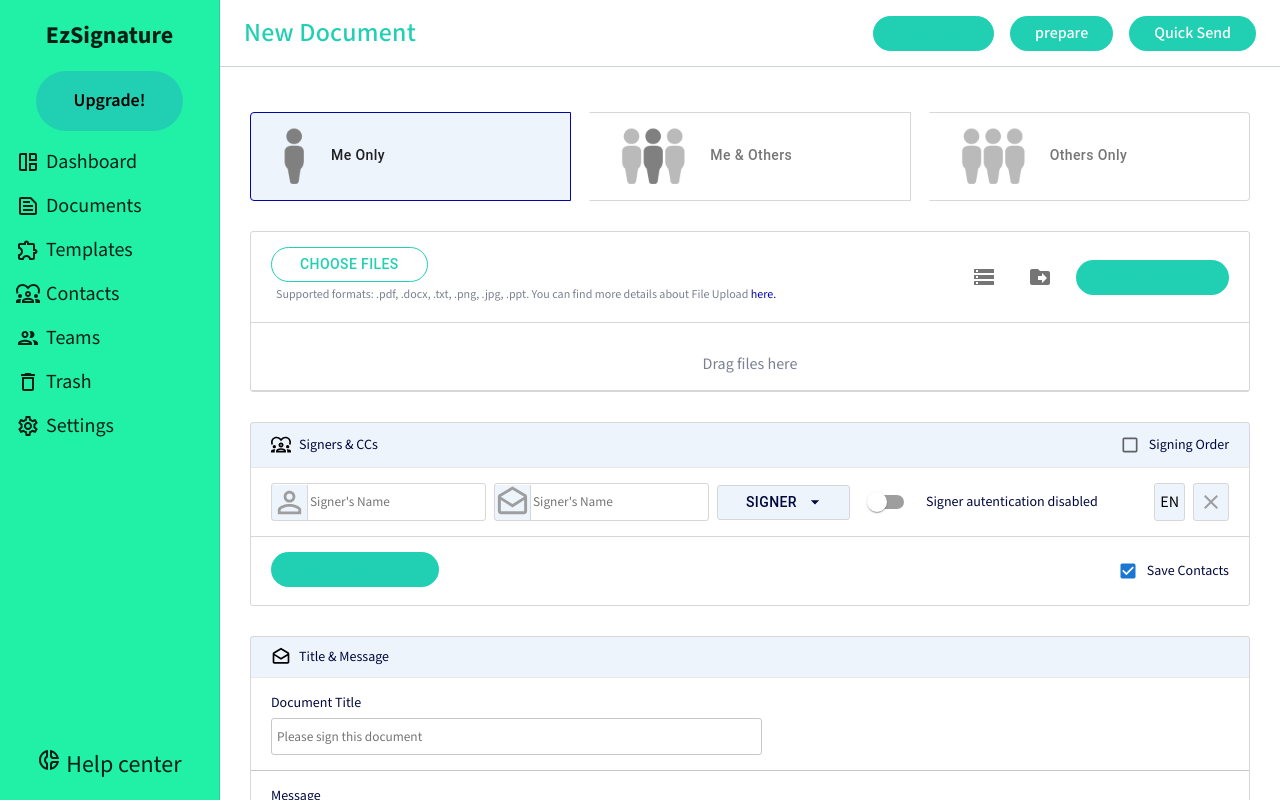
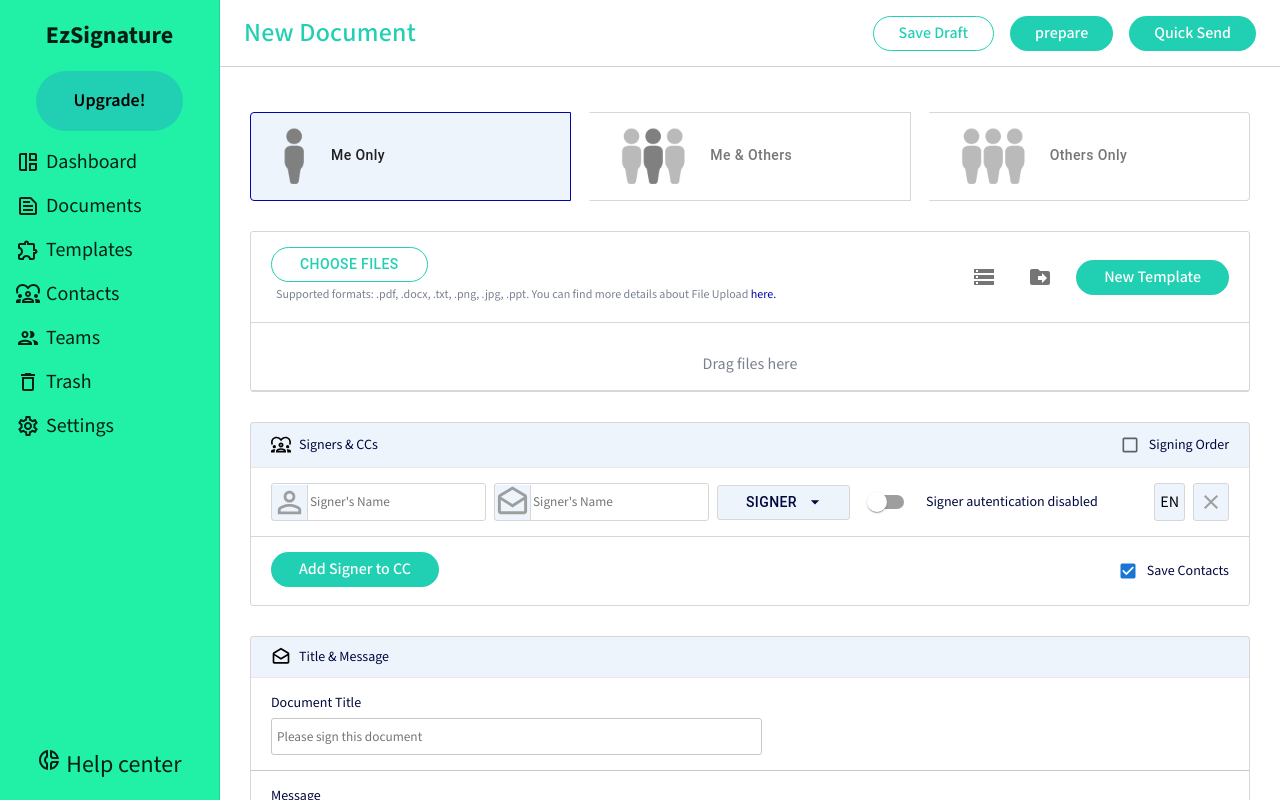
Before and after one commit to asadmehdii/ez-signature, a Next.js app: page /pages/newDocument in a window 1280 px wide. Shown: the top 800 px of the page. Built offline with nearby package versions, Linux system fonts and the light colour scheme.

Commit message:
color changes

```diff
--- a/src/app/components/dashboardTopbar/topbar.tsx
+++ b/src/app/components/dashboardTopbar/topbar.tsx
@@ -49,7 +49,7 @@
            </Box>
           {hideRightContent && <Box component={"div"} display={"flex"} alignItems={"center"} gap={2}>
           {isBellIcon && <IconButton sx={{boxShadow:"none",bgcolor:"none"}}><NotificationsIcon  sx={{fontSize:26,color:"#000"}} /></IconButton> }
-          {outlinedBtn && <Button to={secondBtnUrl} onClick={onSecondBtnClick} color="var(--secondary-color)" fontWeight="500" fontSize={16} borderRadius={20} borderColor="var(--secondary-color)" height={"35px"} width={"fit-content"} style={{padding:"0 25px", display:"flex",alignItems:"center", border: "1px solid var(--secondary-color)"}}>{outlinedBtn} {isCaretIcon && <KeyboardArrowDownIcon/>}</Button> }
+          {outlinedBtn && <Button type="outlined" to={secondBtnUrl} onClick={onSecondBtnClick} color="var(--secondary-color)" fontWeight="500" fontSize={16} borderRadius={20} borderColor="var(--secondary-color)" height={"35px"} width={"fit-content"} style={{padding:"0 25px", display:"flex",alignItems:"center", border: "1px solid var(--secondary-color)"}}>{outlinedBtn} {isCaretIcon && <KeyboardArrowDownIcon/>}</Button> }
           {buttonText && <Button to={firstBtnUrl} onClick={onFirstBtnClick} color="#fff" fontWeight="500" fontSize={16} borderRadius={20}  height={"35px"} width={"fit-content"} style={{padding:"0 25px",backgroundColor:"var(--secondary-color)", display:"flex",alignItems:"center",...btnStyle}}>{buttonText} {isCaretIcon && <KeyboardArrowDownIcon/>}</Button> }
           {secondText && <Button to={secondBtnUrl} onClick={onSecondBtnClick} color="#fff" fontWeight="500" fontSize={16} borderRadius={20}  height={"35px"} width={"fit-content"} style={{padding:"0 25px",backgroundColor:"var(--secondary-color)", display:"flex",alignItems:"center",...secondeBtnStyle}}>{secondText} {isCaretIcon && <KeyboardArrowDownIcon/>}</Button> }
      </Box>
--- a/src/app/pages/newDocument/page.tsx
+++ b/src/app/pages/newDocument/page.tsx
@@ -140,7 +140,7 @@
           <IconButton>
             <GoogleDriveIcon />
           </IconButton>
-        <CustomButton color="var(--secondary-color)" fontWeight="500" fontSize={16} borderRadius={20} borderWidth={1} borderColor="var(--secondary-color)" height={"35px"} width={"fit-content"} style={{padding:"0 28px", display:"flex",alignItems:"center"}}>New Template</CustomButton>
+        <CustomButton color="#fff" fontWeight="500" fontSize={16} borderRadius={20} borderWidth={1} borderColor="var(--secondary-color)" height={"35px"} width={"fit-content"} style={{padding:"0 28px", display:"flex",alignItems:"center"}}>New Template</CustomButton>
         </Grid>
         </Grid>
           {/* Add other cloud storage icons here */}
@@ -192,7 +192,7 @@
     </Grid>
 {/* 3rd div */}
 <Grid component={"section"} container padding={"15px 20px"} justifyContent={"space-between"} width={"100%"}>
-      <CustomButton color="var(--secondary-color)" fontWeight="500" fontSize={16} borderRadius={20} borderWidth={1} borderColor="var(--secondary-color)" height={"35px"} width={"fit-content"} style={{padding:"0 28px", display:"flex",alignItems:"center"}}>Add Signer to CC</CustomButton>
+      <CustomButton color="#fff" fontWeight="500" fontSize={16} borderRadius={20} borderWidth={1} borderColor="var(--secondary-color)" height={"35px"} width={"fit-content"} style={{padding:"0 28px", display:"flex",alignItems:"center"}}>Add Signer to CC</CustomButton>
       <Grid component={"div"} container direction={"row"} alignItems={"center"}>
           <Checkbox defaultChecked size="small" />
           <Text fontSize="0.875rem" color="rgb(0 8 61)">Save Contacts</Text>
--- a/src/app/pages/newTemplate/page.tsx
+++ b/src/app/pages/newTemplate/page.tsx
@@ -106,7 +106,7 @@
           <IconButton>
             <GoogleDriveIcon />
           </IconButton>
-        <CustomButton color="var(--secondary-color)" fontWeight="500" fontSize={16} borderRadius={20} borderWidth={1} borderColor="var(--secondary-color)" height={"35px"} width={"fit-content"} style={{padding:"0 28px", display:"flex",alignItems:"center"}}>New Template</CustomButton>
+        <CustomButton color="#fff" fontWeight="500" fontSize={16} borderRadius={20} borderWidth={1} borderColor="var(--secondary-color)" height={"35px"} width={"fit-content"} style={{padding:"0 28px", display:"flex",alignItems:"center"}}>New Template</CustomButton>
         </Grid>
         </Grid>
           {/* Add other cloud storage icons here */}
@@ -164,7 +164,7 @@
 
     {/* 4rd div */}
     <Grid component={"section"} container padding={"15px 20px"} justifyContent={"space-between"} width={"100%"}>
-      <CustomButton color="var(--secondary-color)" fontWeight="500" fontSize={16} borderRadius={20} borderWidth={1} borderColor="var(--secondary-color)" height={"35px"} width={"fit-content"} style={{padding:"0 28px", display:"flex",alignItems:"center"}}>Add Role</CustomButton>
+      <CustomButton color="#fff" fontWeight="500" fontSize={16} borderRadius={20} borderWidth={1} borderColor="var(--secondary-color)" height={"35px"} width={"fit-content"} style={{padding:"0 28px", display:"flex",alignItems:"center"}}>Add Role</CustomButton>
       </Grid>
         </Grid>
 
```
